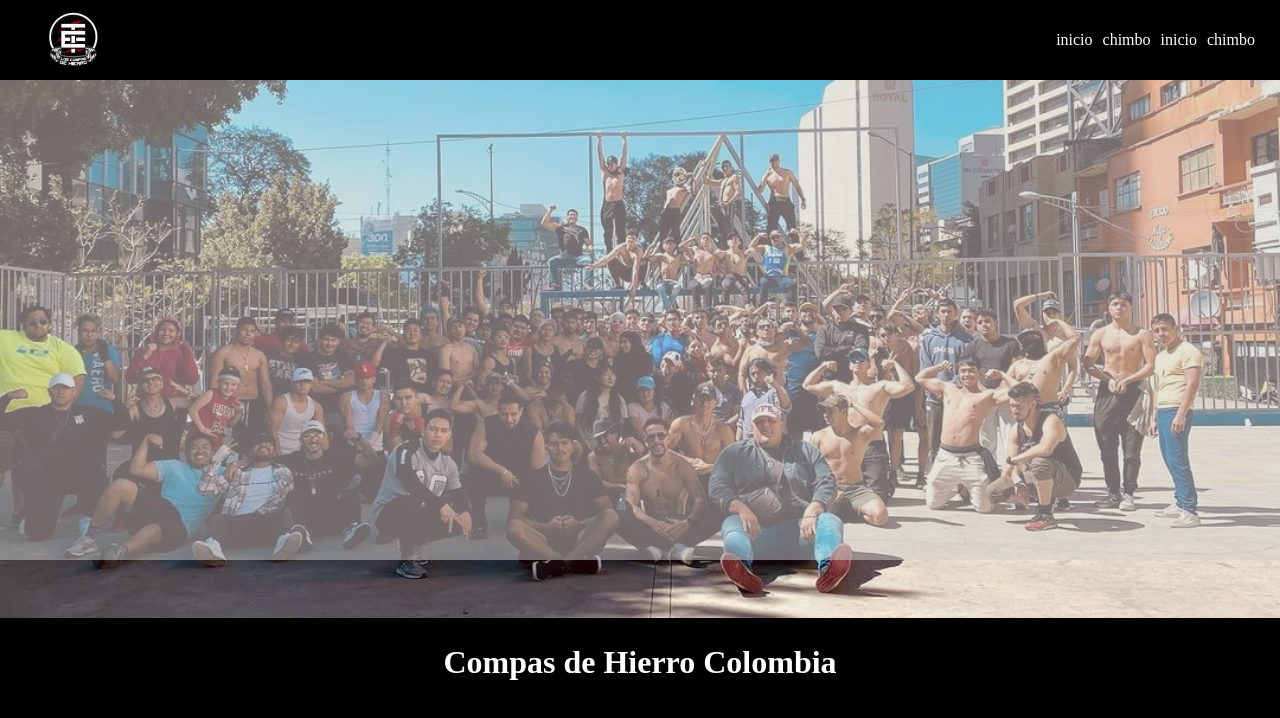
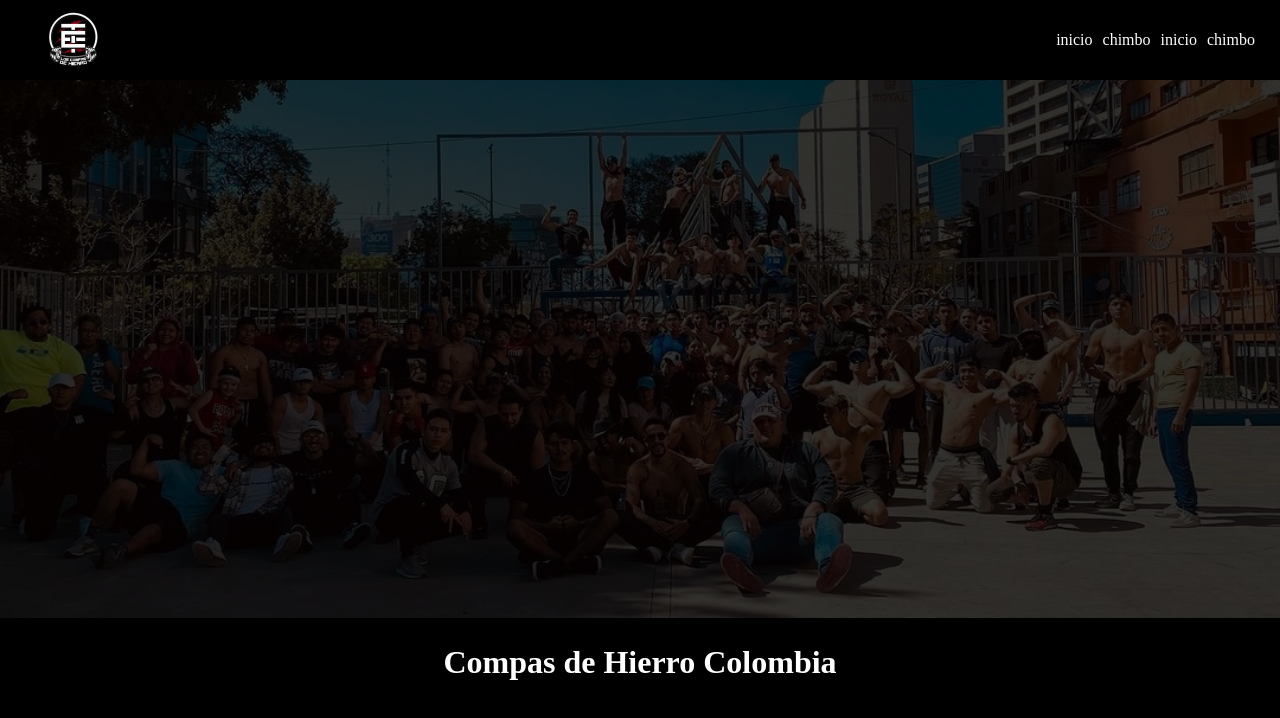
Before and after one commit to JillFeint/Compas, a Vue app: page / in a window 1280 px wide. Shown: the top 718 px of the page. Built offline with nearby package versions, Linux system fonts and the light colour scheme.

Commit message:
portada arreglada

```diff
--- a/src/App.vue
+++ b/src/App.vue
@@ -16,13 +16,7 @@
   </header>
 
   <div class="div-container">
-    <div class="logoHeader1">
-      <img  class="logoHeader11" src="./assets/WhatsApp Image 2024-02-04 at 12.51.05 PM.png" alt="">
-      <div class="overlay">
-      <!-- <carrucelCompas/> -->
-        <!-- Capa para la superposición oscura -->
-      </div>
-    </div>
+    <portadaDeCompas/>
   </div>
   <div>
     <h1 class="tituloUnico">Compas de Hierro Colombia</h1>
@@ -31,12 +25,13 @@
 
 <script>
 // import carrucelCompas from "./components/carrucelDeVideos.vue";
-
-// export default{
-//   components: {
-//   carrucelCompas,
-// }
-// }
+import portadaDeCompas from "./components/portadaCompas.vue"
+export default{
+components: {
+  //   carrucelCompas,
+  portadaDeCompas,
+}
+}
 </script>
 
 <style>
@@ -80,36 +75,10 @@
   list-style: none;
   margin: 25px;
 }
-/* esto es provisional arreglar */
-.logoHeader1{
-  display: flex;
-  justify-content: center;
-  /* box-sizing: border-box; */
-  width: 100%;
-}
-.logoHeader11{
-  display: flex;
-  justify-content: center;
-  align-items: center;
-  height: auto;
-  width: 100%;
-  z-index: 1;
-}
 .div-container{
   background-color: rgb(0, 0, 0);
   height: 100%;
   flex-wrap: wrap;
-}
-.overlay {
-  position: absolute;
-  justify-content: center;
-  align-items: center;
-  height: 30em;
-  max-height:30em;
-  width: 100%;
-  max-width: 100%;
-  z-index: 10;
-  background-color: rgba(209, 209, 209, 0.5);
 }
 /* Este es el h1 del titulo del header */
 .tituloUnico{
--- /dev/null
+++ b/src/components/portadaCompas.vue
@@ -0,0 +1,43 @@
+<template>
+    <div class="logoHeader1">
+    <div class="overlay">
+        <!-- Contenido del overlay -->
+    </div>
+    <img class="logoHeader11" src="../assets/WhatsApp Image 2024-02-04 at 12.51.05 PM.png" alt="">
+    </div>
+</template>
+
+<script>
+    export default {
+}
+</script>
+
+<style>
+.logoHeader1 {
+    position: relative;
+    display: flex;
+    justify-content: center;
+}
+
+.logoHeader11 {
+    display: block;
+    width: 100%;
+    max-width: 100%;
+    height: auto;
+    z-index: 1;
+}
+
+.overlay {
+    position: absolute;
+    top: 0;
+    left: 0;
+    width: 100%;
+    height: 100%;
+    z-index: 10;
+    background-color: rgba(0, 0, 0, 0.8);
+    display: flex;
+    justify-content: center;
+    align-items: center;
+    overflow: hidden;
+}
+</style>
```
